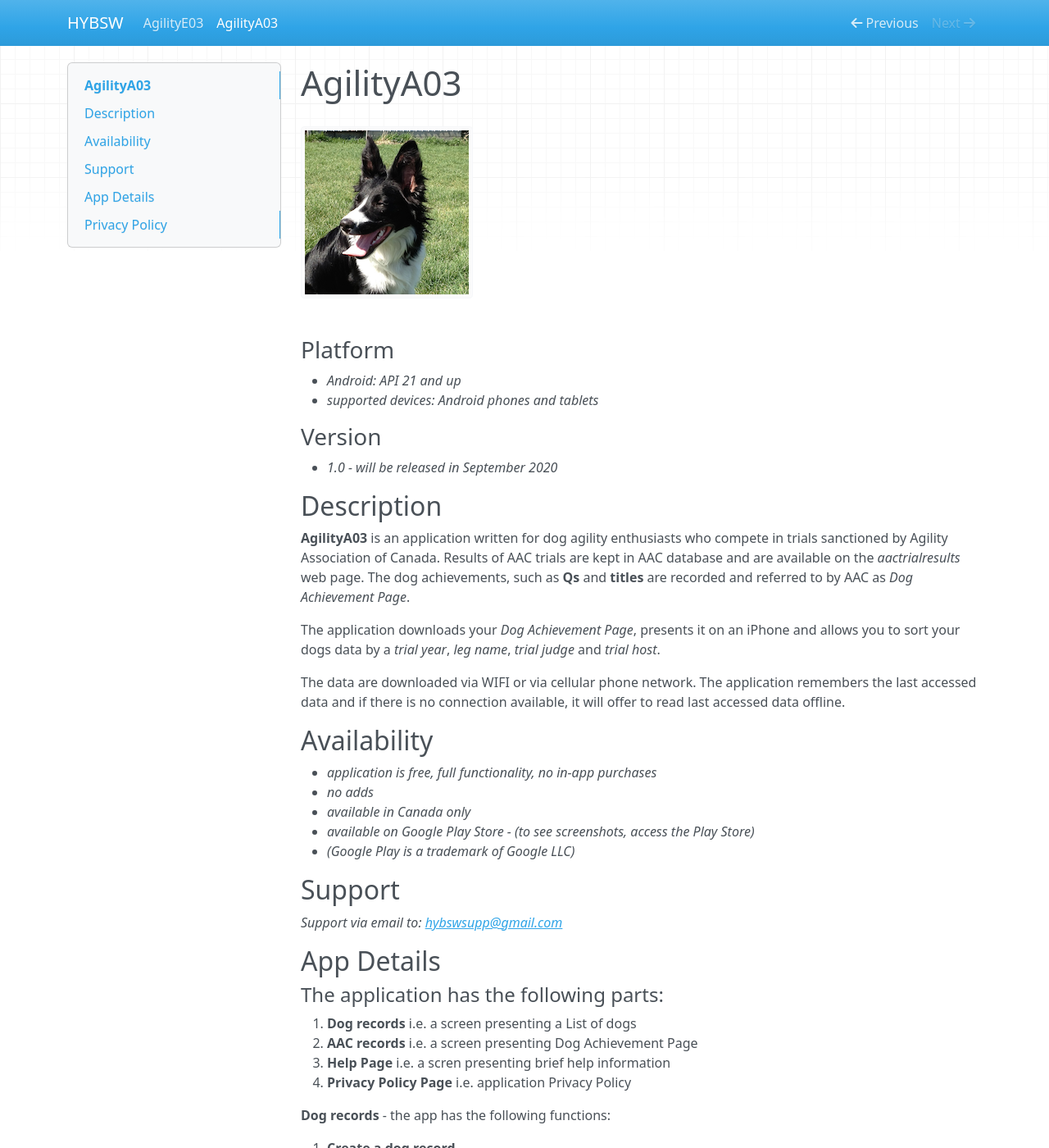
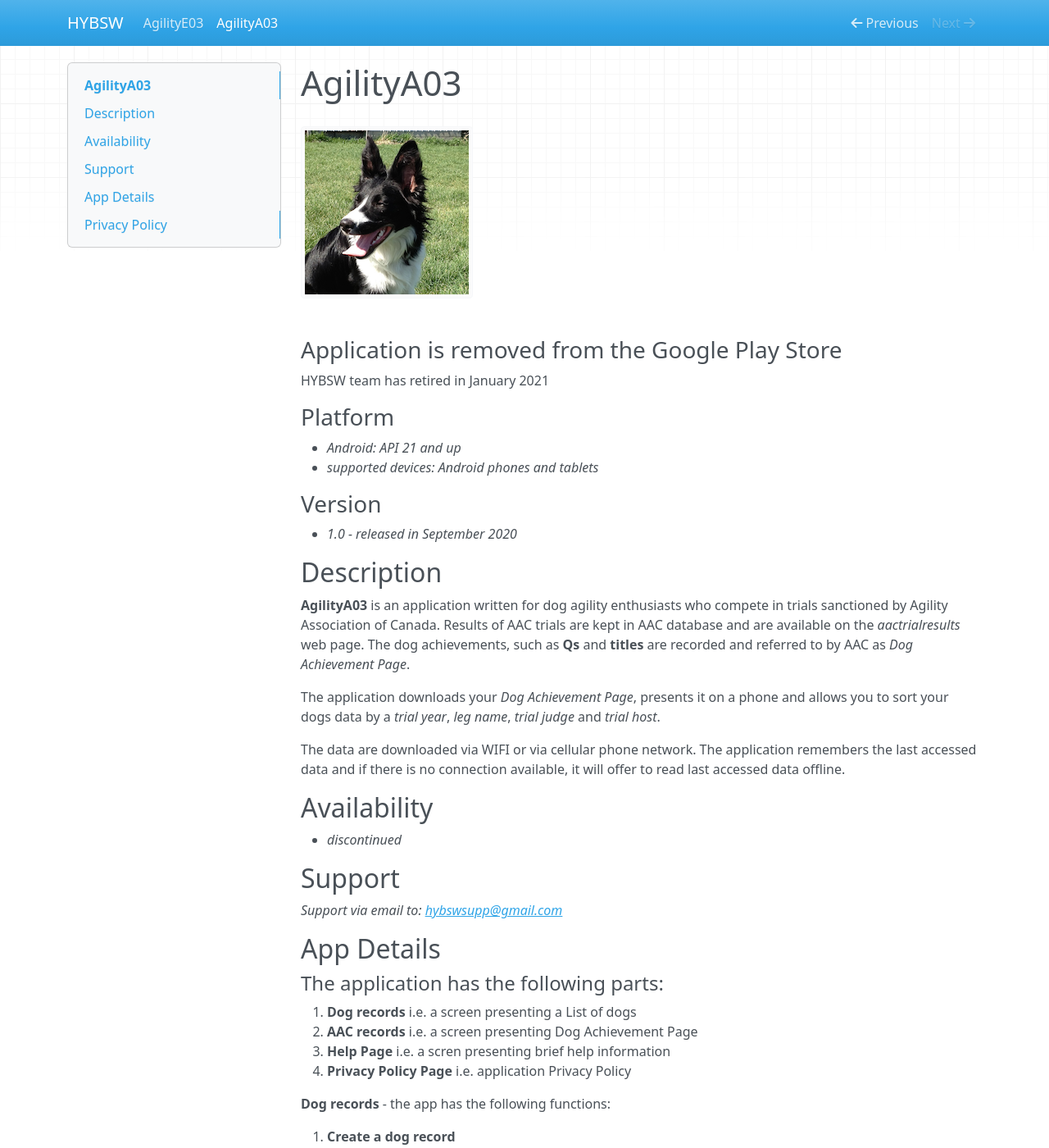
Before and after one commit to hynekb/github.io, an MkDocs documentation site: the page built from docs/agilitya03.md, in a window 1280 px wide and 1400 px high. Shown: the whole window at 82% size. Built offline with MkDocs 1.6.1, drawn with Linux system fonts in a browser that asks for light colours; nearby versions of some CDN libraries.

Commit message:
discontinued apps

```diff
--- a/docs/agilitya03.md
+++ b/docs/agilitya03.md
@@ -2,13 +2,16 @@
 
 
 ![](images/iconagil.png)
+
+### Application is removed from the Google Play Store
+HYBSW team has retired  in January 2021
 
 ### Platform
 - *Android: API 21 and up*
 - *supported devices: Android phones and tablets*
 
 ### Version
-- *1.0 - will be released in September 2020*
+- *1.0 -  released in September 2020*
 
 ## Description
 **AgilityA03** is an application written for dog agility enthusiasts who compete in trials
@@ -16,7 +19,7 @@
   Results of AAC trials are kept in AAC database and are available on the *aactrialresults* web page.
   The dog achievements, such as **Qs** and **titles** are recorded and referred to by AAC as *Dog Achievement Page*.
 
-  The application downloads your *Dog Achievement Page*, presents it on an iPhone and
+  The application downloads your *Dog Achievement Page*, presents it on a phone and
   allows you to sort your dogs data by a *trial year*, *leg name*, *trial judge* and
   *trial host*.
 
@@ -26,11 +29,7 @@
 
 
 ## Availability
-- *application is free, full functionality, no in-app purchases*
-- *no adds*
-- *available in Canada only*
-- *available on Google Play Store - (to see screenshots, access the Play Store)*
-- *(Google Play is a trademark of Google LLC)*
+- *discontinued*
 
 
 ## Support
```
Also changed, not shown: docs/agilitye03.md (+5 -4 lines).
